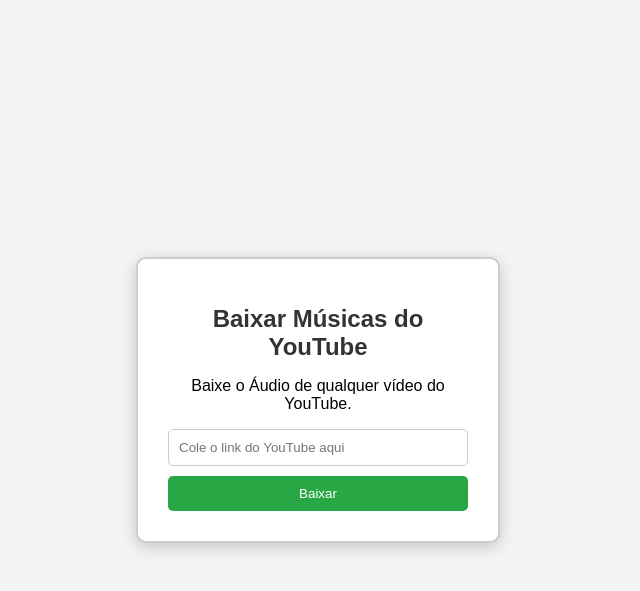
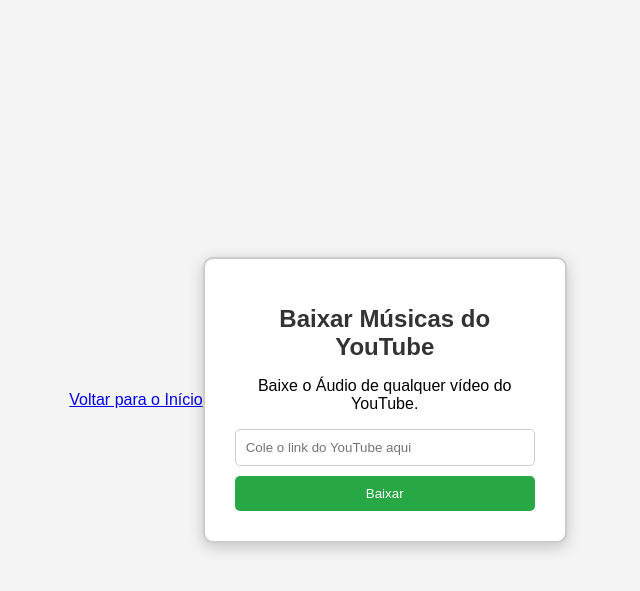
Before and after one commit to ThierliRamos/botyt, a Flask app: page /youtube in a window 1280 px wide. Shown: the top 591 px of the page, without its empty margins (322-962 px from the left). Run offline with Flask 3, Linux system fonts and the light colour scheme.

Commit message:
Update youtube.html

```diff
--- a/templates/youtube.html
+++ b/templates/youtube.html
@@ -63,6 +63,7 @@
     </style>
 </head>
 <body>
+    <a href="/main" class="back-button">Voltar para o Início</a> <!-- Botão estilizado -->
     <div class="container">
         <h1>Baixar Músicas do YouTube</h1>
         <p>Baixe o Áudio de qualquer vídeo do YouTube.</p>
```
